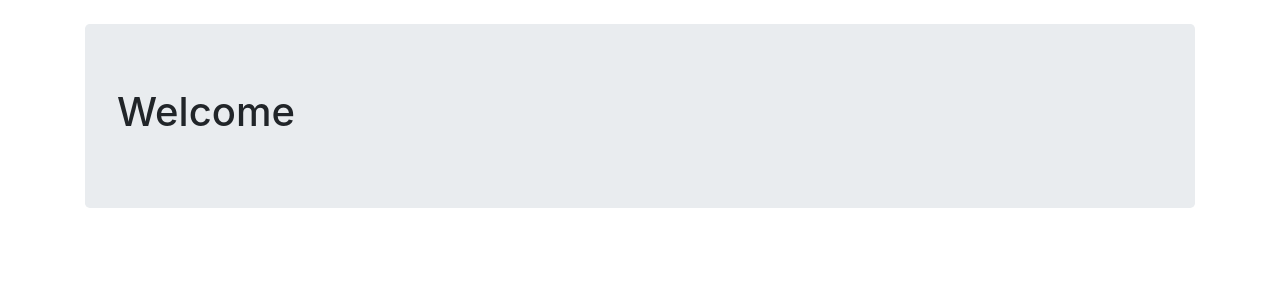
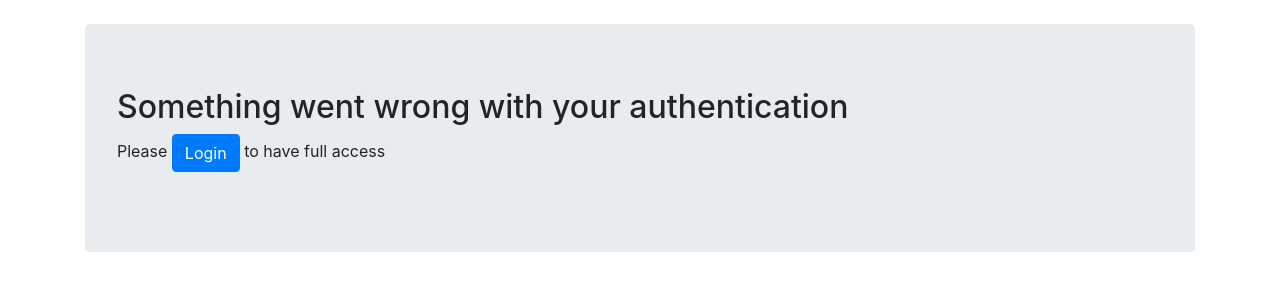
Before and after one commit to SouthPawDev/spmarketing, a Django app: page /home/ in a window 1280 px wide. Shown: the part 56-356 px from the top of the page. Run offline with Django 3.2, Linux system fonts and the light colour scheme; some libraries are stand-ins or nearby versions.

Commit message:
home with ourteam

```diff
--- a/login/views.py
+++ b/login/views.py
@@ -2,6 +2,7 @@ from django.shortcuts import render, redirect
 from django.views.generic import View, TemplateView, ListView, DetailView
 from django.contrib.auth import login, authenticate
 from login.forms import SignUpForm
+from django.contrib.auth.decorators import login_required
 # Create your views here.
 
 
--- a/spmarketing/settings.py
+++ b/spmarketing/settings.py
@@ -38,6 +38,7 @@ INSTALLED_APPS = [
     'django.contrib.sessions',
     'django.contrib.messages',
     'django.contrib.staticfiles',
+    'ourteam',
 
 ]
 
--- a/spmarketing/urls.py
+++ b/spmarketing/urls.py
@@ -15,12 +15,14 @@ Including another URLconf
 """
 from django.contrib import admin
 from django.urls import path, include
-from login import views
+from login import views as login_views
+from ourteam import views as team_views
 
 
 urlpatterns = [
-    path('', views.IndexView.as_view(), name='index'),
+    path('', login_views.IndexView.as_view(), name='index'),
     path('admin/', admin.site.urls),
-    path('login/', include('login.urls', namespace='login')),
-    path('home/', views.HomeView.as_view(), name='home'),
+    path('', include('login.urls', namespace='login')),
+    path('home/', login_views.HomeView.as_view(), name='home'),
+    path('ourteam', team_views.OurTeam.as_view(), name='ourteam')
 ]
--- a/templates/login/base.html
+++ b/templates/login/base.html
@@ -7,20 +7,23 @@
 </head>
 <body>
     <nav class="navbar navbar-expand-md navbar-dark bg-dark mb-4">
-        <a class="navbar-brand" href="{% url 'index' %}">MARKETING TEAM</a>
+        <a class="navbar-brand" href="{% if request.user.is_authenticated %}{% url 'home' %}{% else %}{% url 'index' %}{% endif %}">MARKETING TEAM</a>
         <button class="navbar-toggler" type="button" data-toggle="collapse" data-target="#navbarCollapse" aria-controls="navbarCollapse" aria-expanded="false" aria-label="Toggle navigation">
             <span class="navbar-toggler-icon"></span>
         </button>
         <div class="collapse navbar-collapse" id="navbarCollapse">
             <ul class="navbar-nav mr-auto">
-                {% if request.user.is_authenticated %}
+        {% if request.user.is_authenticated %}
               <li class="nav-item active">
-                <a class="nav-link" href="#">Home <span class="sr-only">(current)</span></a>
+                <a class="nav-link" href="{% url 'home' %}">Home <span class="sr-only">(current)</span></a>
+              </li>
+              <li class="nav-item">
+                <a class="nav-link" href="#">Our Team</a>
               </li>
               <li class="nav-item">
                 <a class="nav-link" href="{% url 'login:logout' %}">Logout</a>
               </li>
-                {% endif %}
+        {% endif %}
             </ul>
             <form class="form-inline mt-2 mt-md-0">
               <input class="form-control mr-sm-2" type="text" placeholder="Search" aria-label="Search">
--- a/templates/login/home.html
+++ b/templates/login/home.html
@@ -1,5 +1,11 @@
 {% extends 'login/base.html' %}
 {% block title %}home{% endblock %}
 {% block body_block %}
-    <h1>Welcome {{ user.first_name }}</h1>
+    {% if request.user.is_authenticated %}
+    <h1>Welcome {{ user.first_name }} {{ user.last_name }}</h1>
+
+    {% else %}
+        <h2>Something went wrong with your authentication</h2>
+        <p>Please <a class="btn btn-primary" href="{% url 'login:login' %}">Login</a> to have full access</p>
+    {% endif %}
 {% endblock %}
--- a/templates/login/index.html
+++ b/templates/login/index.html
@@ -8,10 +8,14 @@
             <h2>Welcome to </h2>
               <h1>Marketing Portal</h1>
             <p class="lead">Servpro Marketing Representative, here is where you can find all you need.</p>
-            <a class="btn btn-lg btn-primary" href="{% url 'login:login' %}" role="button">Login to access &raquo;</a>
+              {% if request.user.is_authenticated %}
+              <a class="btn btn-lg btn-primary" href="{% url 'home' %}" role="button">access</a>
+              {% else %}
+              <a class="btn btn-lg btn-primary" href="{% url 'login:login' %}" role="button">Login to access &raquo;</a>
              <div>
                  <h6>Click below to Signup</h6>
                  <a class="btn btn-secondary btn-sm" href="{% url 'login:signup' %}">Signup</a>
+            {% endif %}
              </div>
           </div>
     </main>
--- a/templates/login/login.html
+++ b/templates/login/login.html
@@ -3,7 +3,8 @@
 
 {% block body_block %}
     {% if request.user.is_authenticated %}
-        <h1>Is Authenticated</h1>
+        <h1>You are already Logged in</h1>
+        <a class="btn btn-primary" href="{% url 'home' %}">Go to Home</a>
     {% else %}
         <h2>Login</h2>
             <form method="post">
```
Also changed, not shown: templates/misc/ourteam.html (added, +14 -0 lines), db.sqlite3, login/forms.py (line endings or trailing spaces), ourteam/migrations/__init__.py (added).
